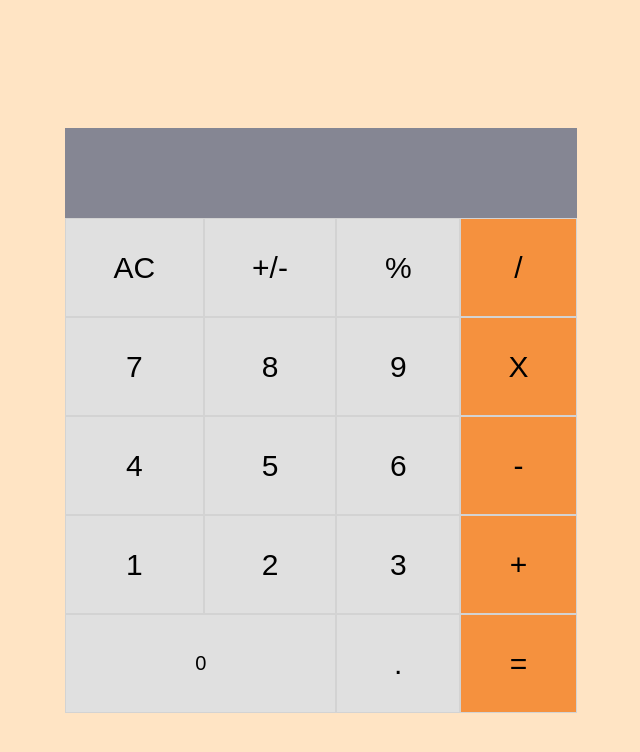
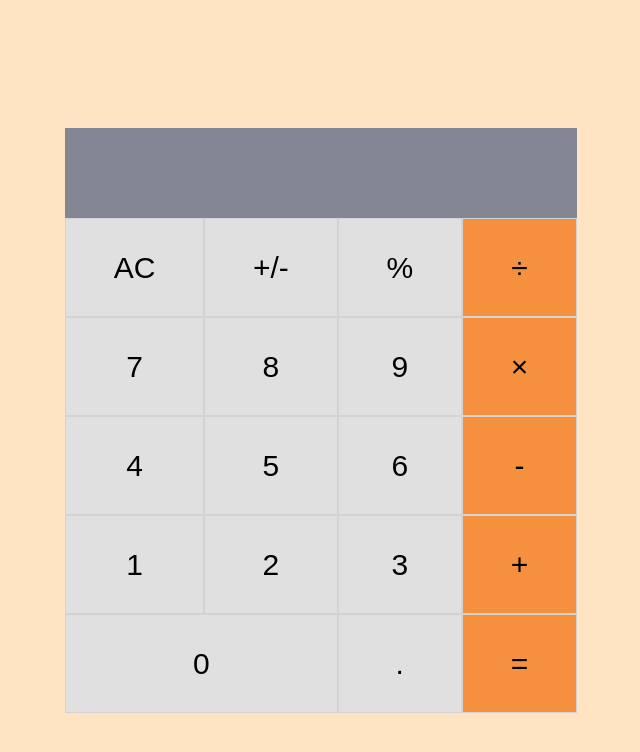
Before and after one commit to Ursaaaaaa/math-magicians, a React (Create React App) app: page / in a window 1280 px wide. Shown: the top 752 px of the page, without its empty margins (319-959 px from the left). Built offline with nearby package versions, Linux system fonts and the light colour scheme.

Commit message:
Update Symbols

```diff
--- a/src/components/calc.css
+++ b/src/components/calc.css
@@ -38,7 +38,7 @@ body {
 
 .btnZero {
   height: 99px;
-  font-size: 20px;
+  font-size: 30px;
   background-color: #e0e0e0;
   border: 1px solid #d3d3d3;
   grid-column: 1/3;
--- a/src/components/calculator.js
+++ b/src/components/calculator.js
@@ -15,11 +15,11 @@ class Calculator extends React.Component {
           <button type="button" className="btn">AC</button>
           <button type="button" className="btn">+/-</button>
           <button type="button" className="btn">%</button>
-          <button type="button" className="btn btnaction">/</button>
+          <button type="button" className="btn btnaction">&#247;</button>
           <button type="button" className="btn">7</button>
           <button type="button" className="btn">8</button>
           <button type="button" className="btn">9</button>
-          <button type="button" className="btn btnaction">X</button>
+          <button type="button" className="btn btnaction">&#215;</button>
           <button type="button" className="btn">4</button>
           <button type="button" className="btn">5</button>
           <button type="button" className="btn">6</button>
```
